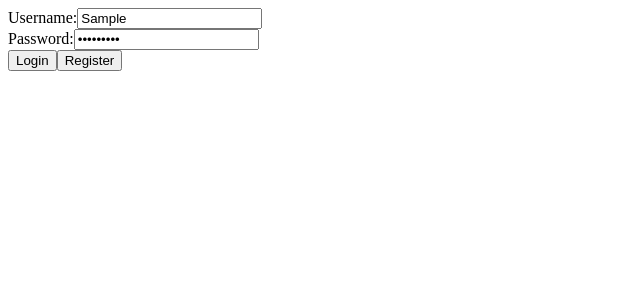
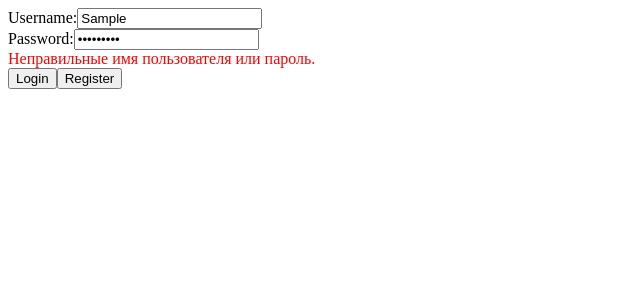
Before and after one commit to ilyazenchenko/social-network-react, a React (Create React App) app: page /login in a window 1280 px wide. Both pictures are taken after typing "Sample", "Sample123" into the empty fields and a click on the button "Login". Shown: the top 300 px of the page, without its empty margins (0-640 px from the left). Built offline with nearby package versions, Linux system fonts and the light colour scheme; no server answers.

Commit message:
неправильные данные

```diff
--- a/src/components/auth/LoginForm.js
+++ b/src/components/auth/LoginForm.js
@@ -9,6 +9,7 @@ function LoginForm({ onLoginSuccess }) {
   const [password, setPassword] = useState('');
   const navigate = useNavigate();
   const { setAuthUserId } = useAuthUserId(); // Получаем setAuthUserId из контекста
+  const [error, setError] = useState('');
 
   const handleLogin = async (e) => {
     e.preventDefault();
@@ -20,7 +21,9 @@ function LoginForm({ onLoginSuccess }) {
       navigate(`/news`);
     } catch (error) {
       console.error(error);
+      setError('Неправильные имя пользователя или пароль.'); // Установите ваше сообщение об ошибке
     }
+
   };
 
   return (
@@ -36,6 +39,7 @@ function LoginForm({ onLoginSuccess }) {
           <input type="password" value={password} onChange={(e) => setPassword(e.target.value)} required />
         </label>
         <br />
+        {error && <div style={{ color: 'red' }}>{error}</div>}
         <button type="submit">Login</button>
         <button type="button" onClick={() => navigate('/register')}>Register</button>
       </form>
```
